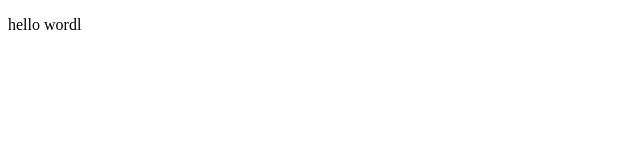
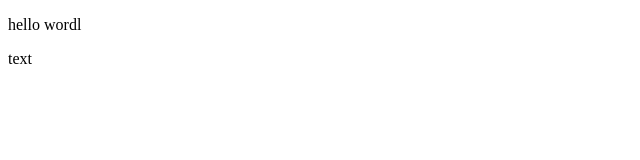
Before and after one commit to sander860/sanderius-website, a plain HTML site: page index.html in a window 1280 px wide. Shown: the full height of the page, 0-640 px from the left. Drawn offline with Linux system fonts and the light colour scheme.

Commit message:
Add new paragraph with text in index.html

```diff
--- a/index.html
+++ b/index.html
@@ -4,6 +4,7 @@
 </head>
 <body>
      <p class="test"> hello wordl </p>
+     <p>text</p>
 </body>
 
 </html>
```
